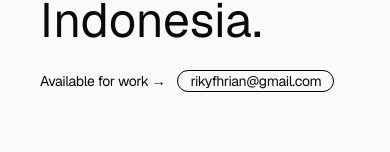
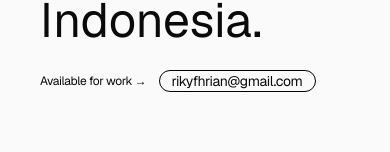
Before and after one commit to rikyfahrian/profile, a Next.js app: page / in a window 390 px wide. Shown: the part 692-844 px from the top of the page. Built offline with nearby package versions, Linux system fonts and the light colour scheme.

Commit message:
fix: responsive email

```diff
--- a/app/components/email.tsx
+++ b/app/components/email.tsx
@@ -27,17 +27,17 @@ export function EmailBadge() {
   };
 
   return (
-    <div className="flex items-center gap-3 text-sm sm:text-lg tracking-tight">
-      <p>Available for work →</p>
+    <div className="flex items-center gap-3 text-sm tracking-tight sm:text-lg">
+      <p className="text-xs sm:text-base">Available for work →</p>
       <div className="relative inline-block">
         {showHint && (
-          <span className="absolute bottom-full left-1/2 -translate-x-1/2 mb-2.5 bg-black text-white text-xs px-2.5 py-1 rounded-md whitespace-nowrap animate-in fade-in slide-in-from-bottom-2 duration-300 after:content-[''] after:absolute after:top-full after:left-1/2 after:-translate-x-1/2 after:border-4 after:border-transparent after:border-t-black">
+          <span className="animate-in fade-in slide-in-from-bottom-2 absolute bottom-full left-1/2 mb-2.5 -translate-x-1/2 rounded-md bg-black px-2.5 py-1 text-xs whitespace-nowrap text-white duration-300 after:absolute after:top-full after:left-1/2 after:-translate-x-1/2 after:border-4 after:border-transparent after:border-t-black after:content-['']">
             click to copy
           </span>
         )}
         <button
           onClick={handleCopy}
-          className="cursor-pointer border border-black rounded-full px-3 transition-transform duration-200 ease-[cubic-bezier(0.34,1.56,0.64,1)] hover:-rotate-3 hover:-translate-y-0.5 hover:bg-black/10 active:rotate-2 active:translate-y-0 active:scale-95"
+          className="cursor-pointer rounded-full border border-black px-3 transition-transform duration-200 ease-[cubic-bezier(0.34,1.56,0.64,1)] hover:-translate-y-0.5 hover:-rotate-3 hover:bg-black/10 active:translate-y-0 active:scale-95 active:rotate-2"
         >
           <p>{copied ? "Copied!" : email}</p>
         </button>
```
